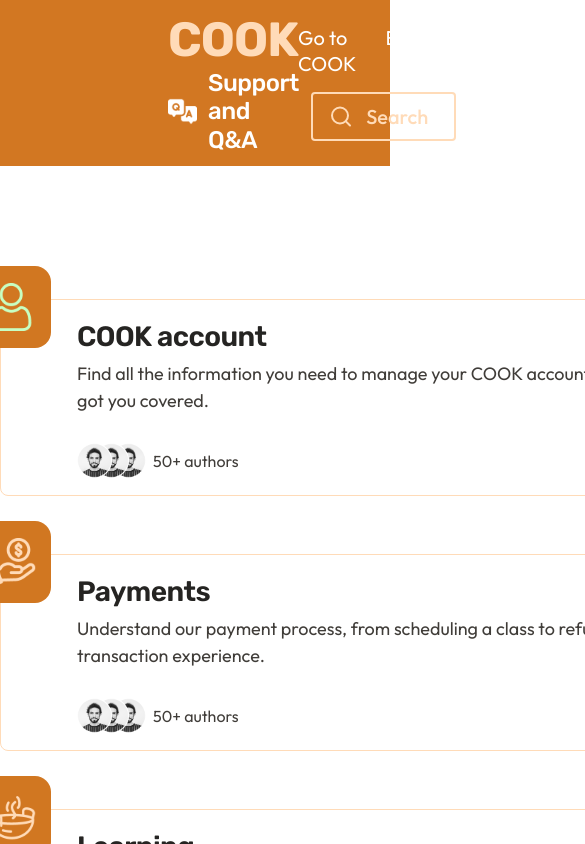
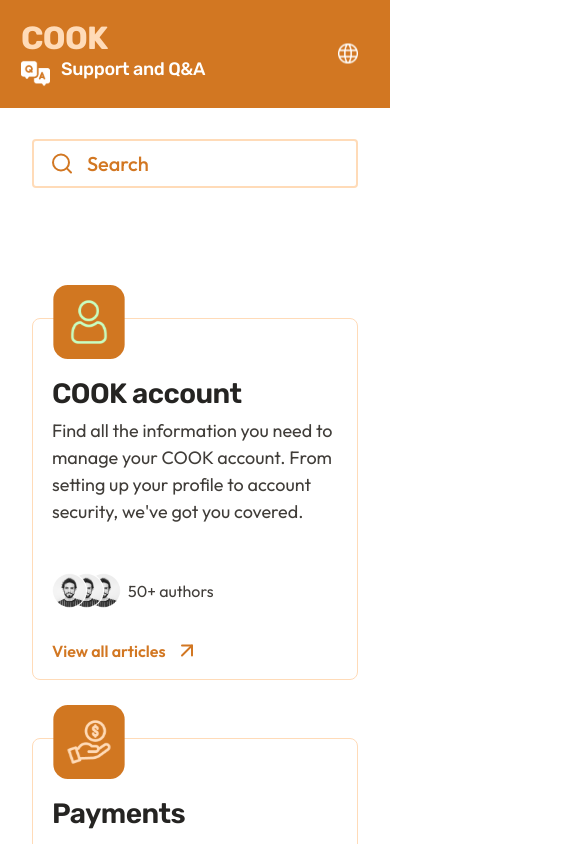
Before and after one commit to Alderamine/COOK, a React (Vite) app: page /support in a window 390 px wide. Shown: the top 844 px of the page, 585 px wide, since content can reach past the window. Built offline with nearby package versions, Linux system fonts and the light colour scheme.

Commit message:
fix: support page

```diff
--- a/src/components/Support/CategoryCard.jsx
+++ b/src/components/Support/CategoryCard.jsx
@@ -8,13 +8,13 @@
   console.log(icon);
 
   return (
-    <div className='w-[1090px] h-[197px] rounded-[8px] border border-[rgba(255,219,184,1)] m-auto py-[20px] pl-[76px] pr-[39px] relative mt-[58px]'>
-      <img src={icon} className='absolute top-[-34px] left-[-29px]' />
-      <div className='mb-[29px]'>
+    <div className='min-h-[197px] rounded-[8px] border border-[rgba(255,219,184,1)] m-auto py-[20px] pl-[76px] md:pl-[67px] sm:pl-[67px] pr-[39px] md:pr-[15px] sm:pr-[15px] xsm:pl-[19px] xsm:pr-[17px] relative mt-[58px] xsm:py-0 xsm:pt-[58px] xsm:pb-[16px]'>
+      <img src={icon} className='absolute top-[-34px] left-[-29px] xsm:left-[19px] xsm:top-[-34px] xsm:w-[74px] xsm:h-[74px]' />
+      <div className='mb-[29px] xsm:mb-[48px]'>
         <h1 className='font-rubik font-semibold text-[28px] leading-[33.18px] tracking-[-0.02em] text-TextColor mb-[7px]'>{title}</h1>
         <p className='font-outfit font-normal text-[18px] leading-[27px] text-TextColorSec'>{description}</p>
       </div>
-      <div className='flex justify-between items-center'>
+      <div className='flex justify-between items-center xsm:flex-col xsm:items-start'>
         <div className='flex gap-[7px] items-center'>
           <div className='flex w-fit'>
             {arr.map((n, index) => {
@@ -33,7 +33,7 @@
           </div>
           <p style={{position:'relative',left:"-"+(arr.length-1)*18+"px"}} className='font-outfit font-normal text-[16px] leading-[24px] text-TextColorSec'>50+ authors</p>
         </div>
-        <Link to={title} state={{category:title}}>
+        <Link className='xsm:mt-[30px]' to={title} state={{category:title}}>
           <div className='flex gap-[9px] items-center'>
             <p className='font-outfit font-semibold text-[16px] leading-[18.13px] text-[rgba(210,119,34,1)]'>View all articles</p>
             <svg width="24" height="25" viewBox="0 0 24 25" fill="none" xmlns="http://www.w3.org/2000/svg">
--- a/src/components/Support/SupportArticles.jsx
+++ b/src/components/Support/SupportArticles.jsx
@@ -11,7 +11,7 @@
 
   return (
     <>
-      <nav class="ml-[175px] mr-[155px] rounded-md">
+      <nav class="ml-[12.153vw] mr-[10.764vw] rounded-md">
         <ol class="list-reset flex py-[56px]">
           <li onClick={()=> navigate(-1)} className='cursor-pointer'>
             <p class="font-outfit font-normal text-[16px] leading-[20.16px] text-primary transition duration-150 ease-in-out hover:text-primary-600 focus:text-primary-600 active:text-primary-700 dark:text-primary-400 dark:hover:text-primary-500 dark:focus:text-primary-500 dark:active:text-primary-600">All questions</p>
@@ -24,7 +24,7 @@
           </li>
         </ol>
       </nav>
-      <main className='ml-[175px] mr-[155px] border border-[rgba(255,219,184,1)] rounded-[16px] p-[32px] divide-y divide-[rgba(255,219,184,1)]'>
+      <main className='ml-[12.153vw] mr-[10.764vw] border border-[rgba(255,219,184,1)] rounded-[16px] p-[32px] divide-y divide-[rgba(255,219,184,1)]'>
         {suportArticlesData.map((articleTitle, index) => {
           return (
             <SupportArticlesRow category={location.state.category} articleTitle={articleTitle}/>
--- a/src/components/Support/SupportNav.jsx
+++ b/src/components/Support/SupportNav.jsx
@@ -5,34 +5,34 @@
 
 export default function SupportNav() {
   return (
-    <nav className='w-full h-[166px] pl-[168px] pr-[175px] bg-[#D27722] flex items-center'>
+    <nav className='w-full h-[166px] xsm:h-[108px] pl-[11.667vw] pr-[12.153vw] md:pl-[5.749vw] md:pr-[5.749vw] sm:pl-[5.749vw] sm:pr-[5.749vw] xsm:pl-[5.385vw] xsm:pr-[8.205vw] bg-[#D27722] flex items-center'>
       <div className='flex-1 flex items-center justify-between'>
         <Link to={'/support'}>
           <div>
-            <h1 className='text-[48px] font-rubik font-bold tracking-[-0.02em] leading-[56.88px] text-[#FFDBB8]'>COOK</h1>
+            <h1 className='text-[48px] font-rubik font-bold tracking-[-0.02em] leading-[56.88px] text-[#FFDBB8] xsm:text-[32px] xsm:leading-[37.92px] md:text-[40px] md:leading-[47.4px] sm:text-[40px] sm:leading-[47.4px]'>COOK</h1>
             <div className='flex gap-[11px] mt-[0.5px]'>
               <img src={NavIcon} />
-              <p className='font-medium font-rubik text-[24px] leading-[28.44px] tracking-[-0.02em] text-[white]'>Support and Q&A</p>
+              <p className='font-medium font-rubik text-[24px] xsm:text-[18px] xsm:leading-[21.33px] leading-[28.44px] tracking-[-0.02em] text-[white] md:text-[20px] md:leading-[23.7px] sm:text-[20px] sm:leading-[23.7px]'>Support and Q&A</p>
             </div>
           </div>
         </Link>
 
         <div className='flex flex-col items-end'>
-          <div className='flex gap-[29px]'>
-            <Link to={'/'}>
-              <p className='font-outfit font-normal text-[20px] leading-[25.2px] text-[white] '>Go to COOK</p>
+          <div className='flex gap-[2.014vw]'>
+            <Link className='xsm:hidden' to={'/'}>
+              <p className='font-outfit font-normal text-[20px] leading-[25.2px] text-[white]'>Go to COOK</p>
             </Link>
             <div className='flex gap-[8px] cursor-pointer'>
-              <p className='font-outfit font-normal text-[20px] leading-[25.2px] text-[white] '>English</p>
+              <p className='font-outfit font-normal text-[20px] leading-[25.2px] text-[white] xsm:hidden'>English</p>
               <img src={NavEnglish} alt="" />
             </div>
           </div>
-          <div className='w-[37.153vw] h-[49px] border-2  border-[#FFDBB8] rounded-[4px] flex items-center px-[16px] relative mt-[16px]'>
+          <div className='xsm:hidden w-[37.153vw] h-[49px] border-2  border-[#FFDBB8] rounded-[4px] flex items-center px-[16px] relative mt-[16px]'>
             <svg className='absolute' width="24" height="25" viewBox="0 0 24 25" fill="none" xmlns="http://www.w3.org/2000/svg">
               <path d="M11 19.5C15.4183 19.5 19 15.9183 19 11.5C19 7.08172 15.4183 3.5 11 3.5C6.58172 3.5 3 7.08172 3 11.5C3 15.9183 6.58172 19.5 11 19.5Z" stroke="#FFDBB8" strokeWidth="2" strokeLinecap="round" strokeLinejoin="round" />
               <path d="M20.9999 21.5L16.6499 17.15" stroke="#FFDBB8" strokeWidth="2" strokeLinecap="round" strokeLinejoin="round" />
             </svg>
-            <input type="text" className='flex-1 font-medium font-outfit text-[20px] leading-[25.2px] h-full outline-none indent-[37px] bg-[#00000000] text-[#fff] placeholder:text-[#FFDBB8]' placeholder='Search' />
+            <input type="text" className='w-full font-medium font-outfit text-[20px] leading-[25.2px] h-full outline-none indent-[37px] bg-[#00000000] text-[#fff] placeholder:text-[#FFDBB8]' placeholder='Search' />
           </div>
         </div>
       </div>
--- a/src/pages/Support.jsx
+++ b/src/pages/Support.jsx
@@ -10,7 +10,16 @@
 export default function Support() {
   return (
     <main>
-      <section className='w-full pt-[75px]'>
+      <div className='xsm:px-[0px] xsm:pl-[8.205vw] xsm:pr-[8.205vw]'>
+        <div className='xsm:w-full xsm:flex w-[37.153vw] h-[49px] border-2 border-[#FFDBB8] rounded-[4px] hidden items-center px-[16px] relative mt-[31px]'>
+          <svg className='absolute' width="24" height="25" viewBox="0 0 24 25" fill="none" xmlns="http://www.w3.org/2000/svg">
+            <path d="M11 19.5C15.4183 19.5 19 15.9183 19 11.5C19 7.08172 15.4183 3.5 11 3.5C6.58172 3.5 3 7.08172 3 11.5C3 15.9183 6.58172 19.5 11 19.5Z" stroke="#D27722" strokeWidth="2" strokeLinecap="round" strokeLinejoin="round" />
+            <path d="M20.9999 21.5L16.6499 17.15" stroke="#D27722" strokeWidth="2" strokeLinecap="round" strokeLinejoin="round" />
+          </svg>
+          <input type="text" className='w-full font-medium font-outfit text-[20px] leading-[25.2px] h-full outline-none indent-[37px] bg-[#00000000] text-primary2 placeholder:text-primary2' placeholder='Search' />
+        </div>
+      </div>
+      <section className='w-full pt-[75px] xsm:pt-[72px] px-[175px] md:px-[0px] sm:px-[0px] md:pl-[77px] sm:pl-[77px] md:pr-[44px] sm:pr-[44px] xsm:px-[0px] xsm:pl-[8.205vw] xsm:pr-[8.205vw]'>
         <CategoryCard icon={CategoriesIcon1} title={"COOK account"} description={"Find all the information you need to manage your COOK account. From setting up your profile to account security, we've got you covered."} />
         <CategoryCard icon={CategoriesIcon2} title={"Payments"} description={"Understand our payment process, from scheduling a class to refund policies. We're here to ensure a secure and seamless transaction experience."} />
         <CategoryCard icon={CategoriesIcon3} title={"Learning"} description={"Explore our resources to optimize your learning journey on COOK. Discover tips on class selection, progress tracking, and more."} />
```
